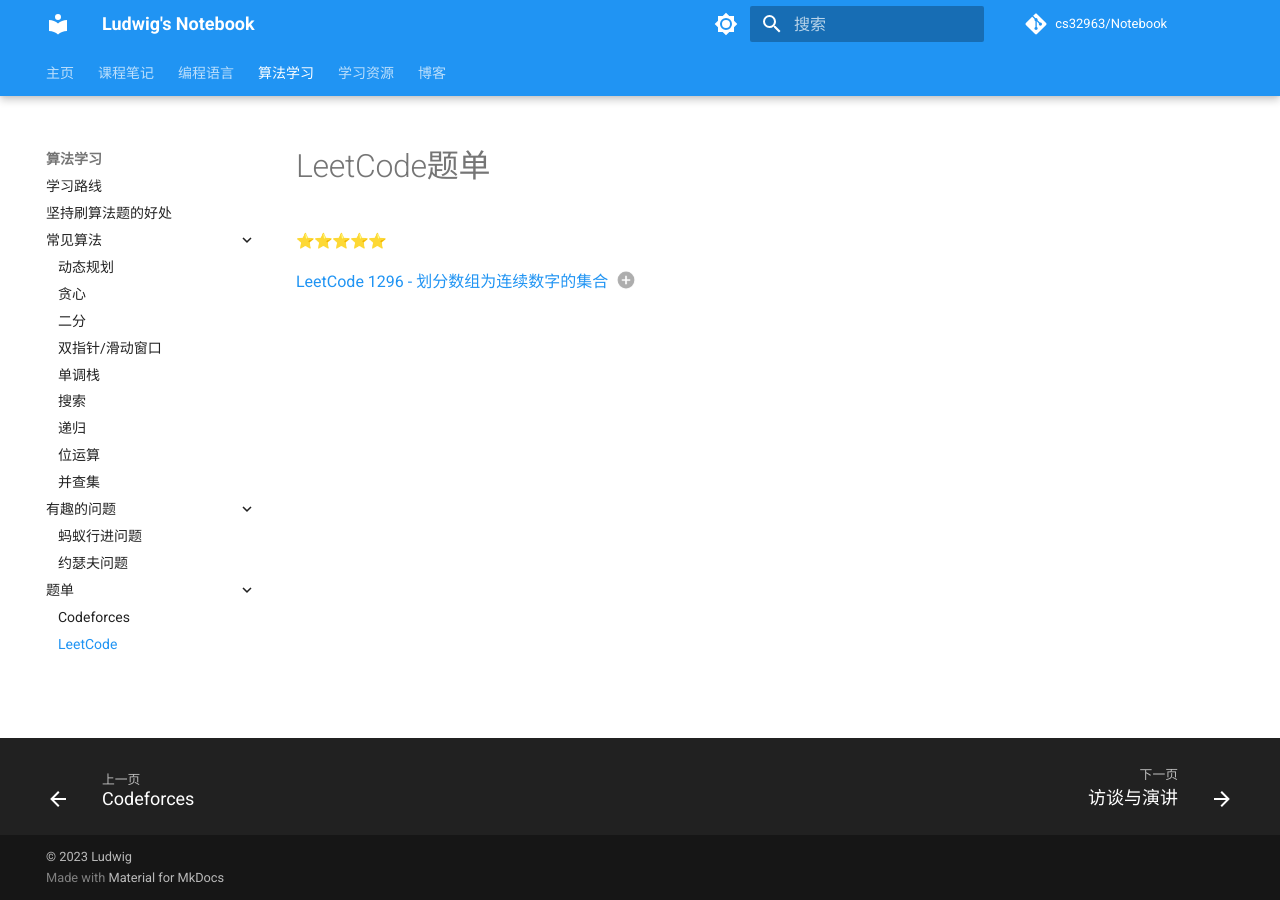
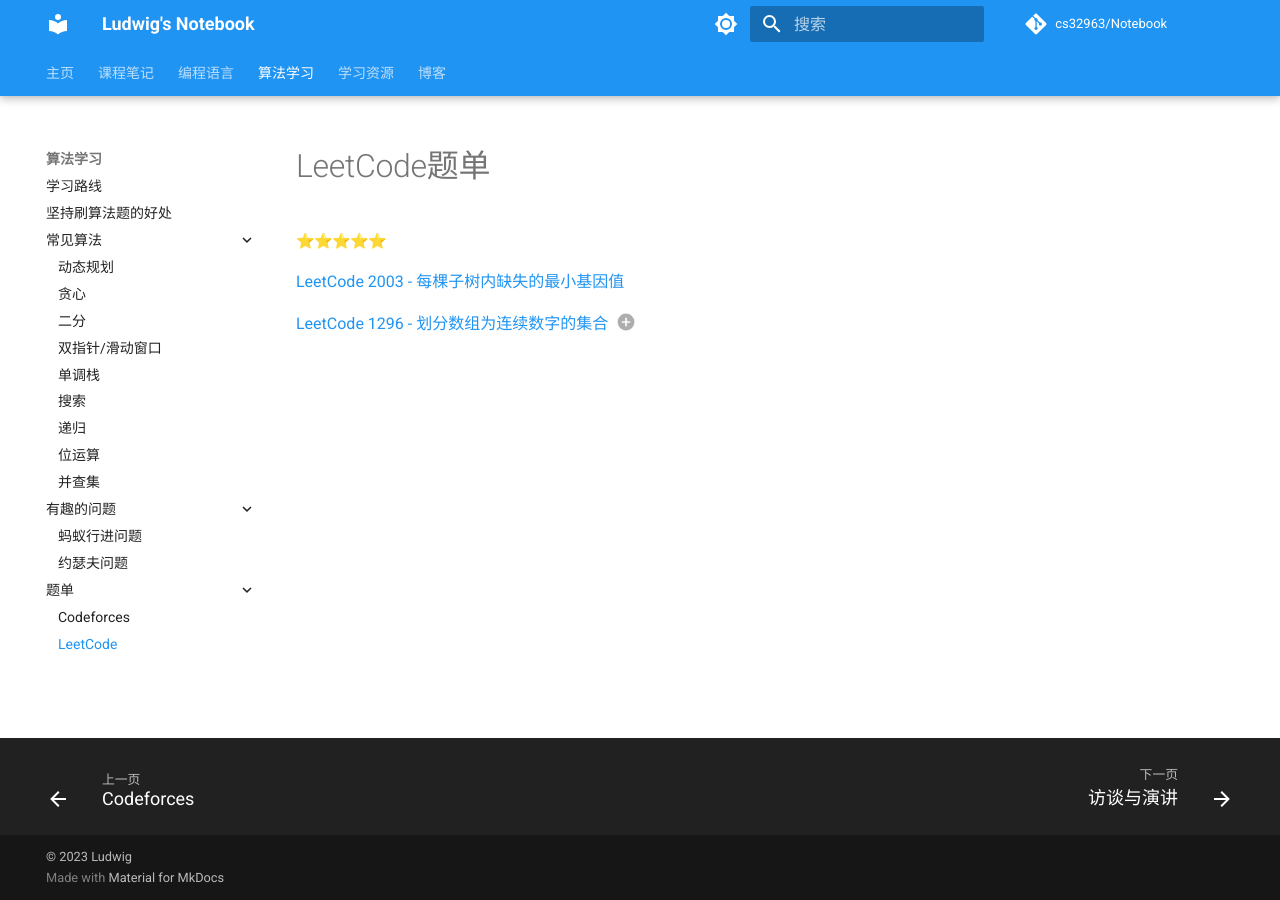
Before and after one commit to cs32963/Notebook, an MkDocs documentation site: the page built from docs/algorithms/leetcode_problem_list.md, in a window 1280 px wide. Built offline with MkDocs 1.6.1 and Material for MkDocs 9.7.7, drawn with Linux system fonts in a browser that asks for light colours; emoji names are drawn with the system emoji font; comment, search, counter and statistics services are not loaded.

Commit message:
update algorithms

```diff
--- a/docs/algorithms/leetcode_problem_list.md
+++ b/docs/algorithms/leetcode_problem_list.md
@@ -2,7 +2,9 @@
 
 :star::star::star::star::star:
 
-[LeetCode 1296 - 划分数组为连续数字的集合](https://leetcode.cn/problems/divide-array-in-sets-of-k-consecutive-numbers/description/) (1)
+[LeetCode 2003 - 每棵子树内缺失的最小基因值](https://leetcode.cn/problems/smallest-missing-genetic-value-in-each-subtree/)
+
+[LeetCode 1296 - 划分数组为连续数字的集合](https://leetcode.cn/problems/divide-array-in-sets-of-k-consecutive-numbers/) (1)
 {.annotate}
 
 1. 两层循环的复杂度并不是$n*k$
```
